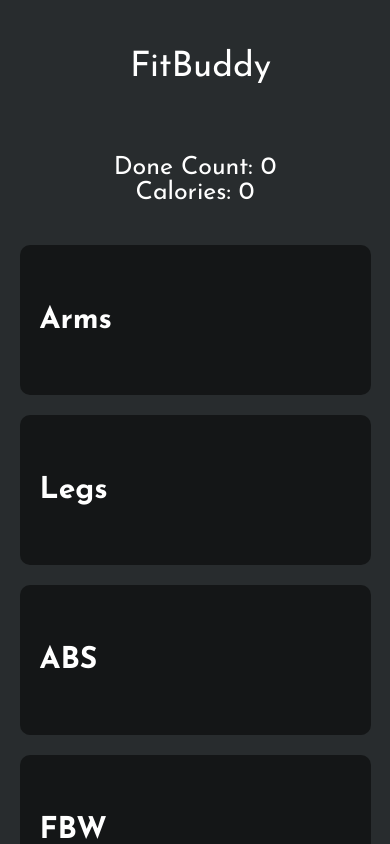
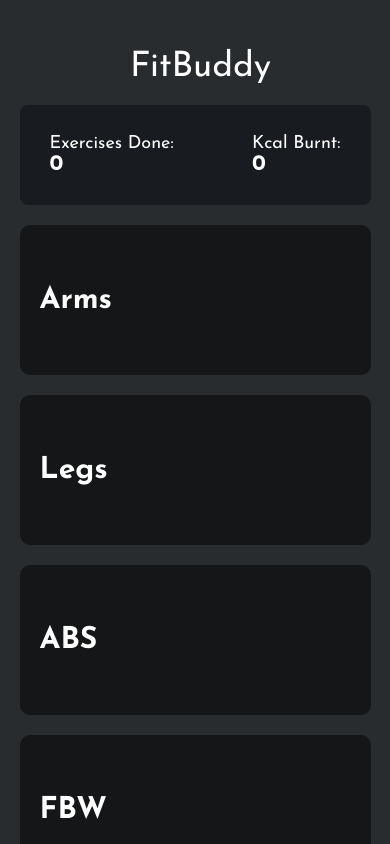
Before and after one commit to Dajuuu/Fit-Buddy, a React Native app: screen /Home in a window 390 px wide. Shown: the top 844 px of the page. Built offline with nearby package versions, Linux system fonts and the light colour scheme.

Commit message:
Info box on the HomeScreen

```diff
--- a/HomeScreen.js
+++ b/HomeScreen.js
@@ -81,10 +81,21 @@ const GameScreen = ({ navigation }) => {
       <View style={styles.textContainer}>
         <Text style={styles.titleText}> FitBuddy</Text>
       </View>
-      <View style={styles.textContainer}>
+      <View style={styles.infoContainer}>
+        {/* TODO change the name of the totalKcal */}
+        <View style={[styles.totalTimeContainer, styles.center]}>
+          <Text style={styles.totalKcal}>Exercises Done:</Text>
+          <Text style={styles.totalKcalValue}>{doneCount}</Text>
+        </View>
+        <View style={[styles.totalKcalContainer, styles.center]}>
+          <Text style={styles.totalKcal}>Kcal Burnt:</Text>
+          <Text style={styles.totalKcalValue}>{totalCaloriesBurnt}</Text>
+        </View>
+      </View>
+      {/* <View style={styles.textContainer}>
         <Text style={styles.countText}>Done Count: {doneCount}</Text>
         <Text style={styles.countText}>Calories: {totalCaloriesBurnt}</Text>
-      </View>
+      </View> */}
       <ScrollView style={{ width: "100%" }}>
         {/* Display all difficulty levels */}
         <View style={styles.workoutTypesContainer}>
@@ -184,6 +195,37 @@ const styles = StyleSheet.create({
     ...StyleSheet.absoluteFillObject,
     backgroundColor: "rgba(0,0,0,0.5)", // Adjust the opacity (last value) to control darkness
   },
+  totalTimeContainer: {
+    alignItems: "flex-start",
+    // fontFamily: "TitleFontBold",
+  },
+  infoContainer: {
+    flexDirection: "row",
+    // alignItems: "flex-start",
+    width: "90%",
+    height: 100,
+    borderRadius: 8,
+    // margin: 10,
+    justifyContent: "space-between",
+    alignItems: "center",
+    // marginBottom: 10,
+    backgroundColor: "rgba(24, 27, 32, 1)",
+    paddingHorizontal: 30,
+    // borderBottomWidth: 12,
+    // borderLeftWidth: 12,
+  },
+  totalKcalValue: {
+    color: "white",
+    fontSize: 22,
+    // fontWeight: "bold",
+    fontFamily: "TitleFontBold",
+  },
+  totalKcal: {
+    fontSize: 18,
+    color: "white",
+    fontFamily: "TitleFont",
+    // marginTop: 20,
+  },
 });
 
 export default GameScreen;
```
